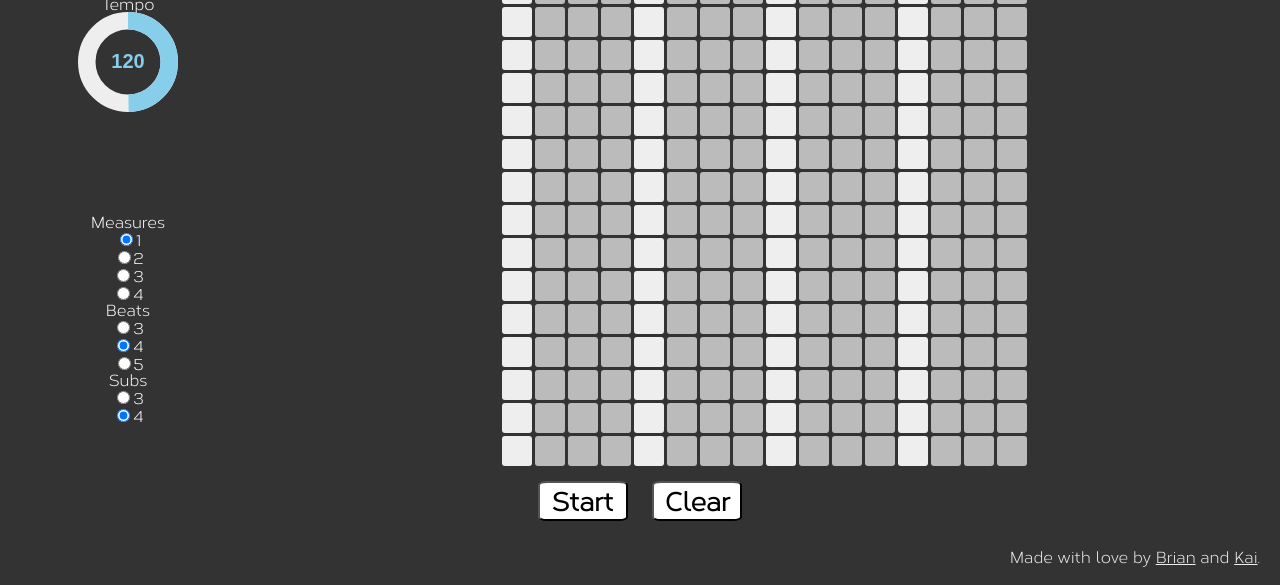
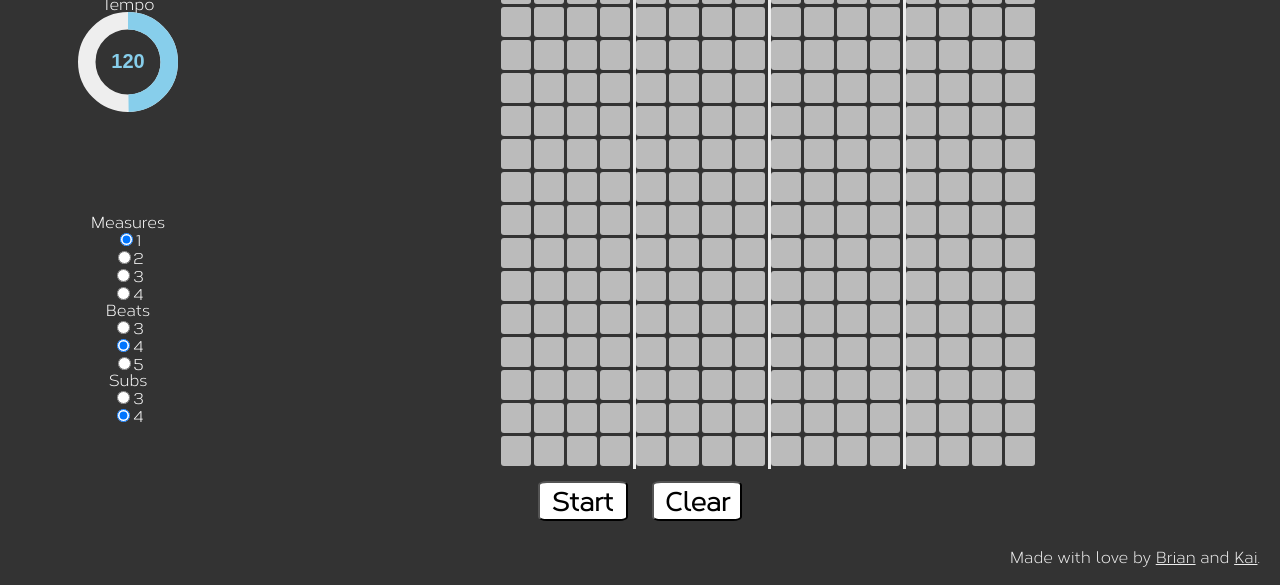
Before and after one commit to kaicataldo/tonality, a plain HTML site: page index.html in a window 1280 px wide. Shown: the part 215-800 px from the top of the page. Drawn offline with Linux system fonts and the light colour scheme; no server answers.

Commit message:
Downbeat and measure markers are working!

```diff
--- a/css/style.css
+++ b/css/style.css
@@ -53,16 +53,6 @@ button {
   margin-bottom: 20px;
 }
 
-/*** Style Classes
-********************/
-
-.box.downbeat {
-  background: #EEE;
-}
-.box.selected.active {
-  background: #EEEE66;
-}
-
 /*** Grid
 ********************/
 .grid span {
@@ -86,7 +76,7 @@ button {
   background: #66FF99;
 }
 .selected {
-  background: #000;
+  background: #EEE;
 }
 .selected.active {
   background: #FFFF66;
@@ -97,7 +87,12 @@ button {
 .clear:hover {
   background: #FF6666;
 }
-
+.downbeat {
+  border-left: 3px solid #EEE;
+}
+.downbeat-measure {
+  border-left: 3px solid yellow;
+}
 /*** Links
 ********************/
 .with-love {
--- a/scripts/script.js
+++ b/scripts/script.js
@@ -9,7 +9,6 @@ $(function() {
     measures: 1,
     beats:4,
     subdivision:4,
-    downbeat: "",
     defaulCols: 16,
     totalCols: 16,
     selectedBlocks: []
@@ -91,17 +90,16 @@ $(function() {
     settings.totalCols = settings.measures * settings.beats * settings.subdivision;
     //Loop through each row.
     for (var colIndex = 1; colIndex <= settings.totalCols; colIndex++) {
-      findDownbeat(colIndex);
       //Create the skeleton for the row.
       var col = $("<div>", {
-          "class": "col col-"+colIndex,
+          "class": "col col-" + colIndex,
           "id": "col-"+colIndex
       });
       //Loop through each column
       for (var rowIndex = 1; rowIndex <= 16; rowIndex++) {
         //Create skeleton for the column.
         var row = $("<div>", {
-            "class": "box row-"+rowIndex + settings.downbeat,
+            "class": "box row-"+rowIndex,
             "id": "col"+colIndex+"row"+rowIndex,
             "note": rowIndex
         });
@@ -111,6 +109,7 @@ $(function() {
       //Finally append this row to the container.
       container.append(col);
     }
+    findDownbeat();
   }
 
   //Dynamically create sound file references
@@ -127,11 +126,11 @@ $(function() {
   function resetGrid() {
     var container = $(".grid");
     var newTotalCols = settings.measures * settings.beats * settings.subdivision;
+
     if (newTotalCols !== settings.totalCols) {
       if (newTotalCols > settings.totalCols) {
         for (var currentCol = settings.totalCols + 1; currentCol <= newTotalCols; currentCol++) {
           console.log(settings.totalCols+" and "+currentCol);
-          findDownbeat(currentCol);
           //Create the skeleton for the row.
           var col = $("<div>", {
               "class": "col col-"+ currentCol,
@@ -141,7 +140,7 @@ $(function() {
           for (var rowIndex = 1; rowIndex <= 16; rowIndex++) {
             //Create skeleton for the column.
             var row = $("<div>", {
-                "class": "box row-"+rowIndex + settings.downbeat,
+                "class": "box row-"+rowIndex,
                 "id": "col"+currentCol+"row"+rowIndex,
                 "note": rowIndex
             });
@@ -151,7 +150,8 @@ $(function() {
             //Finally append this row to the container.
             container.append(col);
         }
-        } else if (newTotalCols < settings.totalCols) {
+      }
+      else if (newTotalCols < settings.totalCols) {
         console.log("delete "+ (settings.totalCols - newTotalCols) +" columns");
         for (var currentCol = settings.totalCols; currentCol > newTotalCols; currentCol--) {
           console.log(currentCol);
@@ -162,15 +162,25 @@ $(function() {
     $(".box").removeClass("active");
     settings.totalCols = newTotalCols;
     settings.currentCol = 1;
+    findDownbeat();
   }
 
-  function findDownbeat(currentCol) {
-    settings.downbeat = "";
-      if ((currentCol === 1) || ((currentCol-1) % settings.subdivision === 0)) {
-        console.log("Column"+currentCol+" is now a downbeat");
-        settings.downbeat = " downbeat";
-      } else {
-        settings.downbeat = "";
+  function findDownbeat() {
+    var markedColumns = $('.grid').find(".col");
+    var measureMarkers = settings.beats * settings.subdivision;
+
+    $(markedColumns).removeClass('downbeat downbeat-measure');
+    for (i = 1; i < markedColumns.length; i++ ) {
+      if (i % settings.subdivision === 0) {
+        $(markedColumns[i]).addClass('downbeat');
+        console.log(i + "downbeats");
+      }
+    }
+    for (j = 1; j < markedColumns.length; j++ ) {
+      if (j % measureMarkers === 0) {
+        console.log(j + "measure beats");
+        $(markedColumns[j]).addClass('downbeat-measure');
+      }
     }
   }
 
```
Lines whose indentation alone changed are shown as unchanged.
